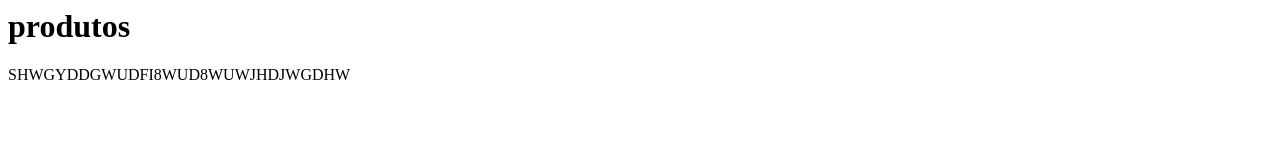
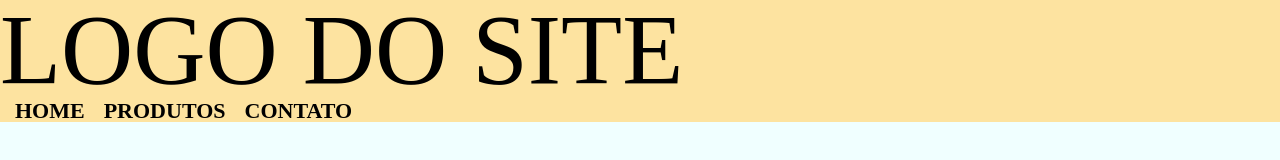
Before and after one commit to alexpampuchfaria/front-end, a plain HTML site: page produtos.html in a window 1280 px wide. Drawn offline with Linux system fonts and the light colour scheme.

Commit message:
Add files via upload

```diff
--- /dev/null
+++ b/produto.css
@@ -0,0 +1,44 @@
+
+body {
+	line-height: 1;
+}
+ol, ul {
+	list-style: none;
+}
+blockquote, q {
+	quotes: none;
+}
+blockquote:before, blockquote:after,
+q:before, q:after {
+	content: '';
+	content: none;
+}
+table {
+	border-collapse: collapse;
+	border-spacing: 0;
+}
+
+header {
+   background-color: rgb(253, 227, 160);
+}
+body {
+    background-color: azure;
+}
+
+nav li {
+    display: inline;
+    margin: 0 0 0 15px;
+}
+
+nav a {
+    text-transform: uppercase;
+    color: #000000;
+    font-weight: bold;
+    font-size: 22px;
+    text-decoration: none;
+
+}
+h1 {
+
+font-size: 100px;
+}
--- a/produtos.html
+++ b/produtos.html
@@ -1,3 +1,31 @@
-<h1> produtos</h1>
+<!DOCTYPE html>
+<html lang="pt-br">
+<head>
+    <meta charset="UTF-8">
 
-<p>SHWGYDDGWUDFI8WUD8WUWJHDJWGDHW</p>
+      <link rel="stylesheet"href="reset.css">
+    <link rel="stylesheet" href="produto.css">
+
+    <meta name="viewport" content="width=device-width, initial-scale=1.0">
+    <title>produtos</title>
+</head>
+<body>
+    <header>
+
+
+
+        <h1>LOGO DO SITE</h1>
+
+
+
+        <nav>
+            <ul>
+                <li><a href="index.html">HOME</a> </li>
+                <li><a href="produtos.html">PRODUTOS</a></li>
+                <li><a href="####">CONTATO</a></li>
+            </ul>
+        </nav>
+
+    </header>
+</body>
+</html>
--- /dev/null
+++ b/reset.css
@@ -0,0 +1,48 @@
+/* http://meyerweb.com/eric/tools/css/reset/
+   v2.0 | 20110126
+   License: none (public domain)
+*/
+
+html, body, div, span, applet, object, iframe,
+h1, h2, h3, h4, h5, h6, p, blockquote, pre,
+a, abbr, acronym, address, big, cite, code,
+del, dfn, em, img, ins, kbd, q, s, samp,
+small, strike, strong, sub, sup, tt, var,
+b, u, i, center,
+dl, dt, dd, ol, ul, li,
+fieldset, form, label, legend,
+table, caption, tbody, tfoot, thead, tr, th, td,
+article, aside, canvas, details, embed,
+figure, figcaption, footer, header, hgroup,
+menu, nav, output, ruby, section, summary,
+time, mark, audio, video {
+	margin: 0;
+	padding: 0;
+	border: 0;
+	font-size: 100%;
+	font: inherit;
+	vertical-align: baseline;
+}
+/* HTML5 display-role reset for older browsers */
+article, aside, details, figcaption, figure,
+footer, header, hgroup, menu, nav, section {
+	display: block;
+}
+body {
+	line-height: 1;
+}
+ol, ul {
+	list-style: none;
+}
+blockquote, q {
+	quotes: none;
+}
+blockquote:before, blockquote:after,
+q:before, q:after {
+	content: '';
+	content: none;
+}
+table {
+	border-collapse: collapse;
+	border-spacing: 0;
+}
--- a/style.css
+++ b/style.css
@@ -30,3 +30,7 @@ b{
     width: 100%;
 
 }
+a {
+    font-weight: 900;
+    color: gold;
+}
```
Also changed, not shown: index.html (+1 -0 lines).
